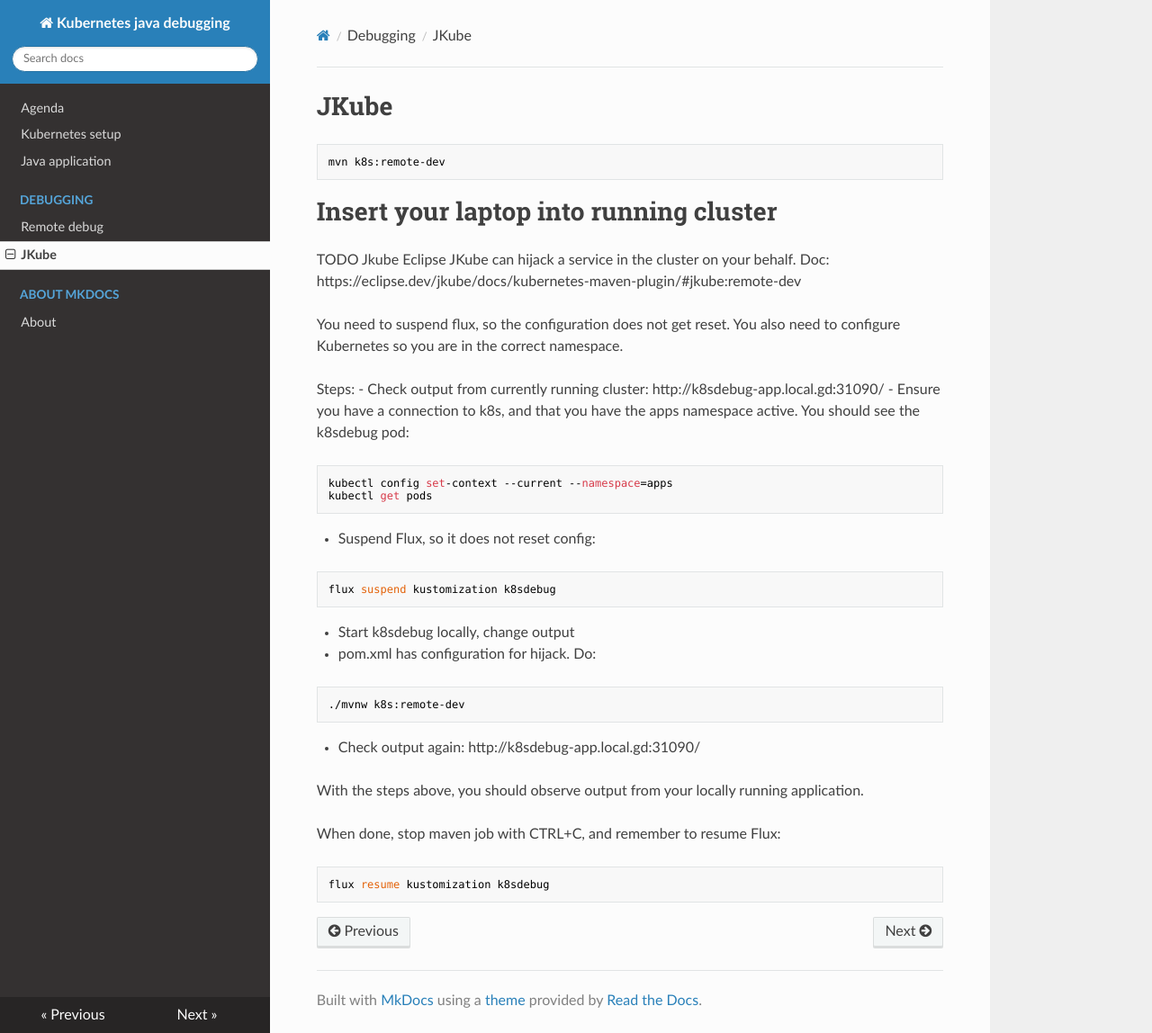
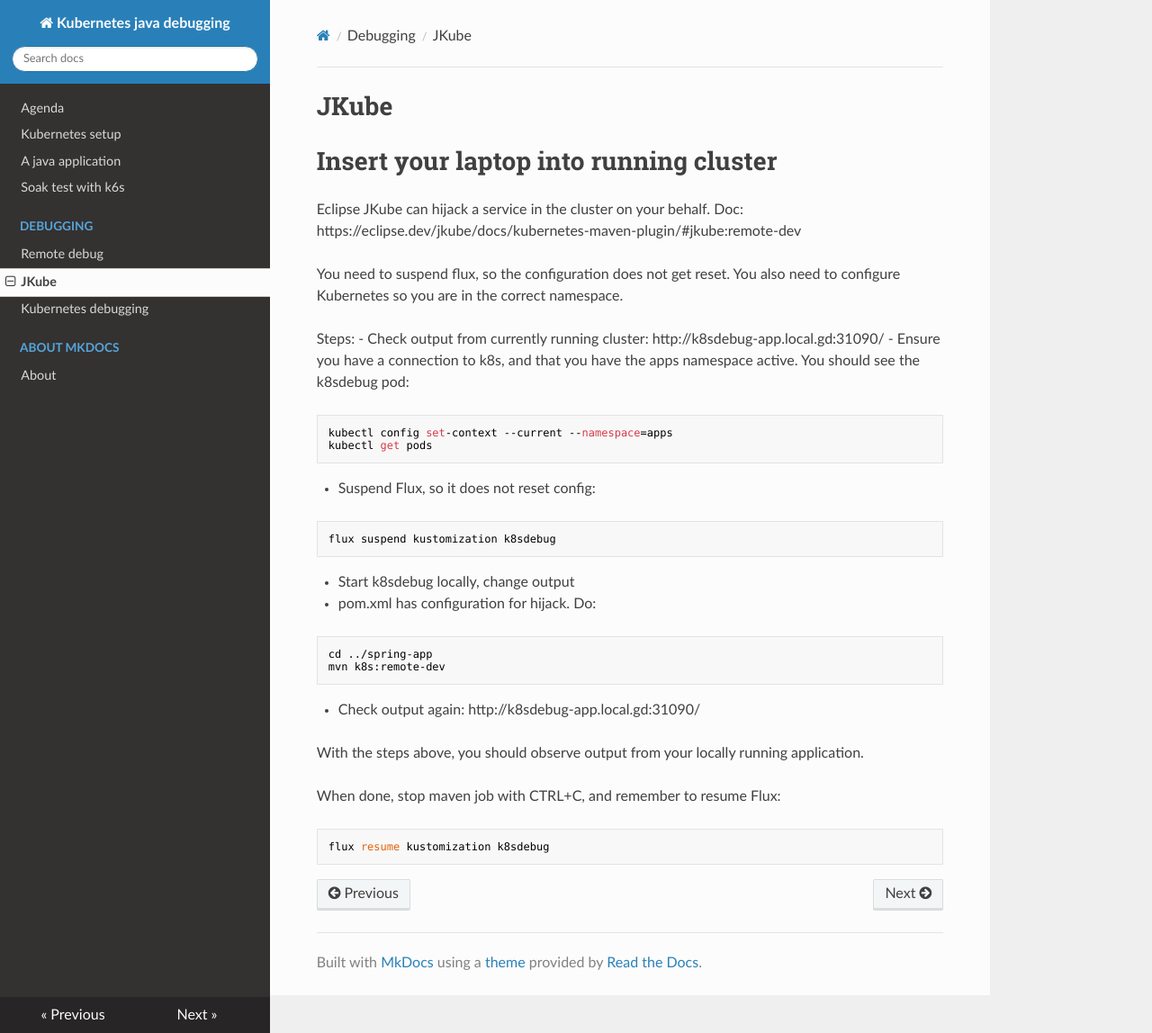
Before and after one commit to nostra/k8sdebug, an MkDocs documentation site: the page built from docs/jkube.md, in a window 1280 px wide and 1148 px high. Shown: the whole window at 90% size. Built offline with MkDocs 1.6.1, drawn with Linux system fonts in a browser that asks for light colours; nearby versions of some CDN libraries.

Commit message:
Update Jkube notes

````diff
--- a/docs/jkube.md
+++ b/docs/jkube.md
@@ -1,12 +1,7 @@
 # JKube
-
-```
-mvn k8s:remote-dev
-```
 
 # Insert your laptop into running cluster
 
-TODO Jkube
 Eclipse JKube can hijack a service in the cluster on your
 behalf. Doc:
 https://eclipse.dev/jkube/docs/kubernetes-maven-plugin/#jkube:remote-dev
@@ -23,13 +18,15 @@
 kubectl get pods
 ```
 - Suspend Flux, so it does not reset config:
-```
+
+```shell
 flux suspend kustomization k8sdebug
 ```
 - Start k8sdebug locally, change output
 - pom.xml has configuration for hijack. Do:
-```
-./mvnw k8s:remote-dev
+```shell
+cd ../spring-app
+mvn k8s:remote-dev
 ```
 - Check output again: http://k8sdebug-app.local.gd:31090/
 
--- a/mkdocs.yml
+++ b/mkdocs.yml
@@ -3,10 +3,12 @@
 nav:
   - Agenda: agenda.md
   - Kubernetes setup: kind-setup.md
-  - Java application: java-application.md
+  - A java application: java-application.md
+  - Soak test with k6s: k6s.md
   - Debugging:
       - Remote debug: remote-debug.md
       - JKube: jkube.md
+      - Kubernetes debugging: kubernetes-debug.md
   - About mkdocs:
       - About: index.md
 
````
Also changed, not shown: docs/k6s.md (added, +3 -0 lines), 1 other file.
